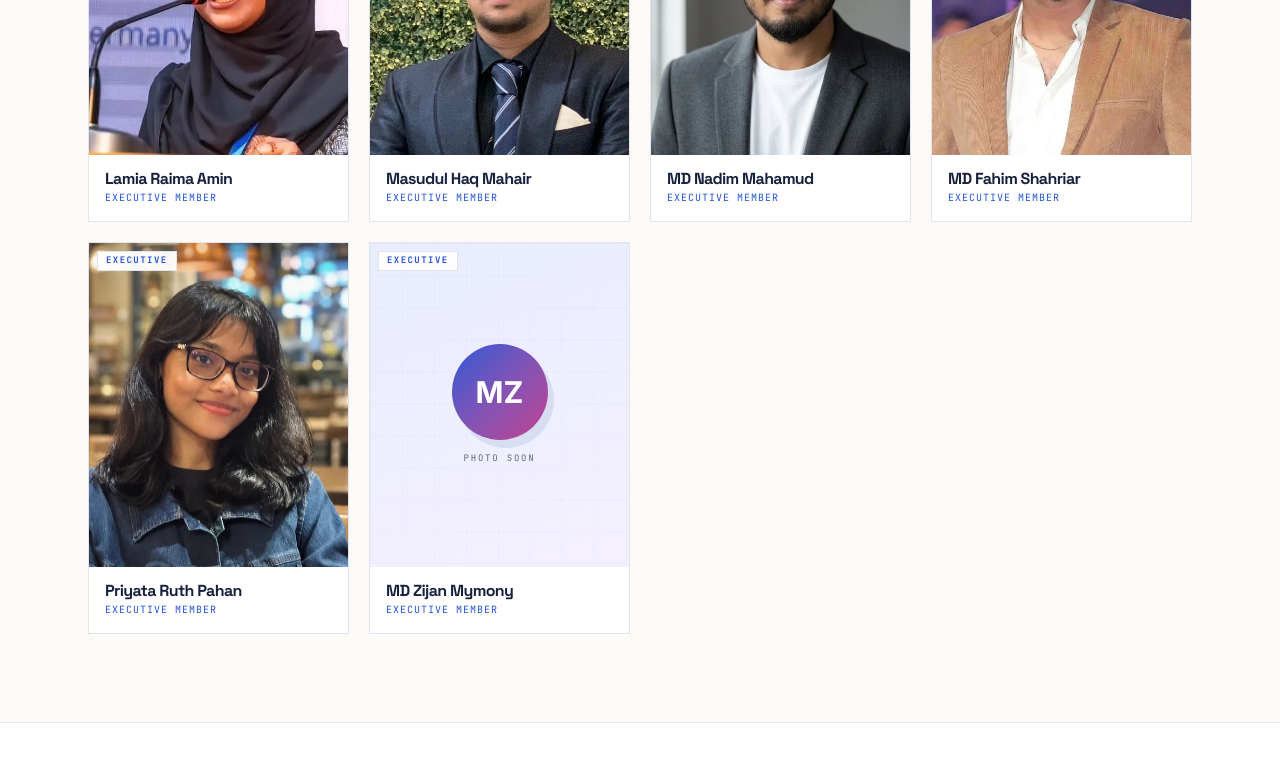
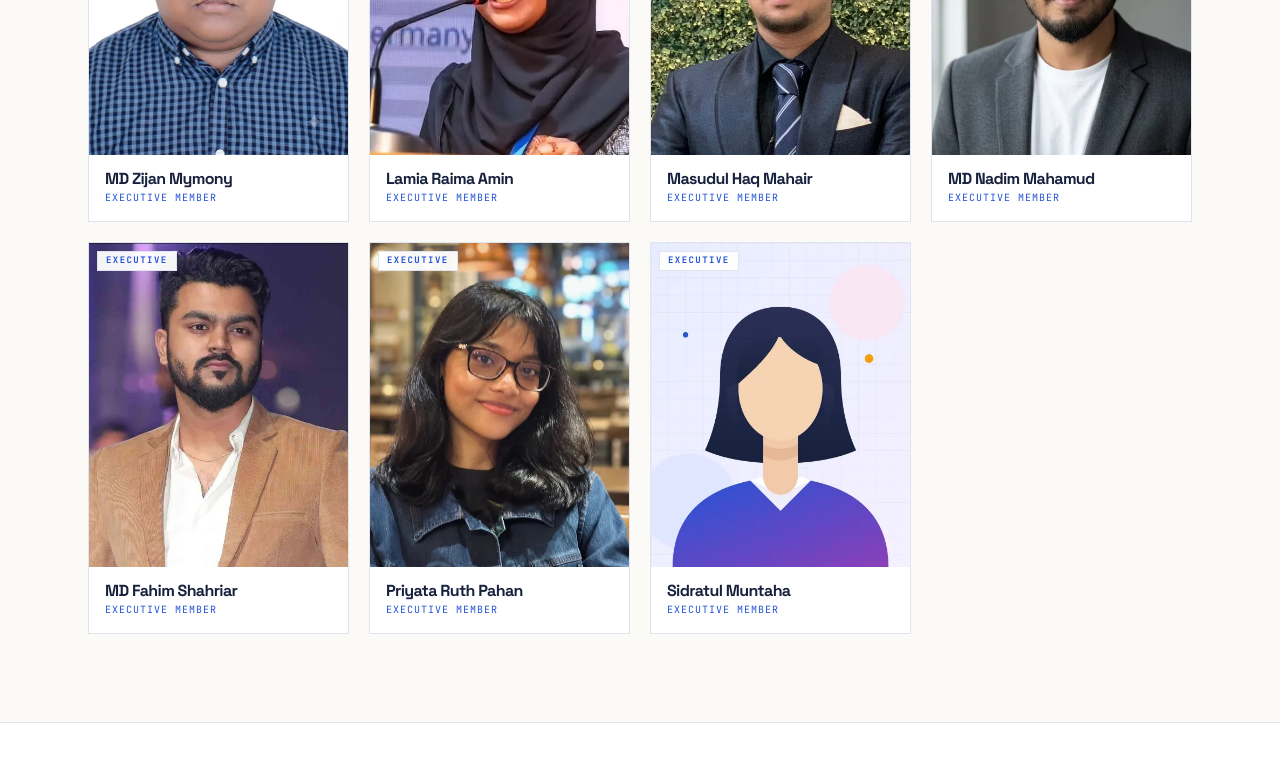
Before and after one commit to ratulhasanruhan/diapc, a Next.js app: page /committee in a window 1280 px wide. Shown: the part 1957-2734 px from the top of the page. Built offline with nearby package versions, Linux system fonts and the light colour scheme.

Commit message:
Committee: use Zijan's photo, add Sidratul Muntaha (avatar) (#6)

```diff
--- a/content/committee.ts
+++ b/content/committee.ts
@@ -30,10 +30,11 @@ export const committee: CommitteeMember[] = [
   { id: "ramisa-zahra", name: "Ramisa Zahra", role: "Executive Member", group: "executive", tags: ["Community", "Communications"], photo: "/committee/ramisa-zahra.webp" },
   { id: "abdullah-ibrahim-khan", name: "Abdullah Ibrahim Khan", role: "Executive Member", group: "executive", tags: ["Technical", "Events", "Logistics"], photo: "/committee/abdullah-ibrahim-khan.webp" },
   { id: "rasheduzzaman-shanto", name: "Rasheduzzaman Shanto", role: "Executive Member", group: "executive", tags: ["Technical", "Social Media"], photo: "/committee/rasheduzzaman-shanto.webp" },
-  { id: "md-zijan-mymony", name: "MD Zijan Mymony", role: "Executive Member", group: "executive", tags: ["Events"] },
+  { id: "md-zijan-mymony", name: "MD Zijan Mymony", role: "Executive Member", group: "executive", tags: ["Events"], photo: "/committee/md-zijan-mymony.webp" },
   { id: "lamia-raima-amin", name: "Lamia Raima Amin", role: "Executive Member", group: "executive", tags: ["Events", "Photo & Video"], photo: "/committee/lamia-raima-amin.webp" },
   { id: "masudul-haq-mahair", name: "Masudul Haq Mahair", role: "Executive Member", group: "executive", tags: ["Events", "Social Media"], photo: "/committee/masudul-haq-mahair.webp" },
   { id: "md-nadim-mahamud", name: "MD Nadim Mahamud", role: "Executive Member", group: "executive", tags: ["Technical", "Events", "Social Media", "Community"], photo: "/committee/nadim-mahamud.webp" },
   { id: "md-fahim-shahriar", name: "MD Fahim Shahriar", role: "Executive Member", group: "executive", tags: ["Technical"], photo: "/committee/fahim-shahriar.webp" },
-  { id: "priyata-ruth-pahan", name: "Priyata Ruth Pahan", role: "Executive Member", group: "executive", tags: ["Events", "Social Media"], photo: "/committee/priyata-ruth-pahan.webp" }
+  { id: "priyata-ruth-pahan", name: "Priyata Ruth Pahan", role: "Executive Member", group: "executive", tags: ["Events", "Social Media"], photo: "/committee/priyata-ruth-pahan.webp" },
+  { id: "sidratul-muntaha", name: "Sidratul Muntaha", role: "Executive Member", group: "executive", tags: ["Social Media", "Content"], photo: "/committee/sidratul-muntaha.webp" }
 ];
```
Also changed, not shown: public/committee/md-zijan-mymony.webp (added), public/committee/sidratul-muntaha.webp (added).
